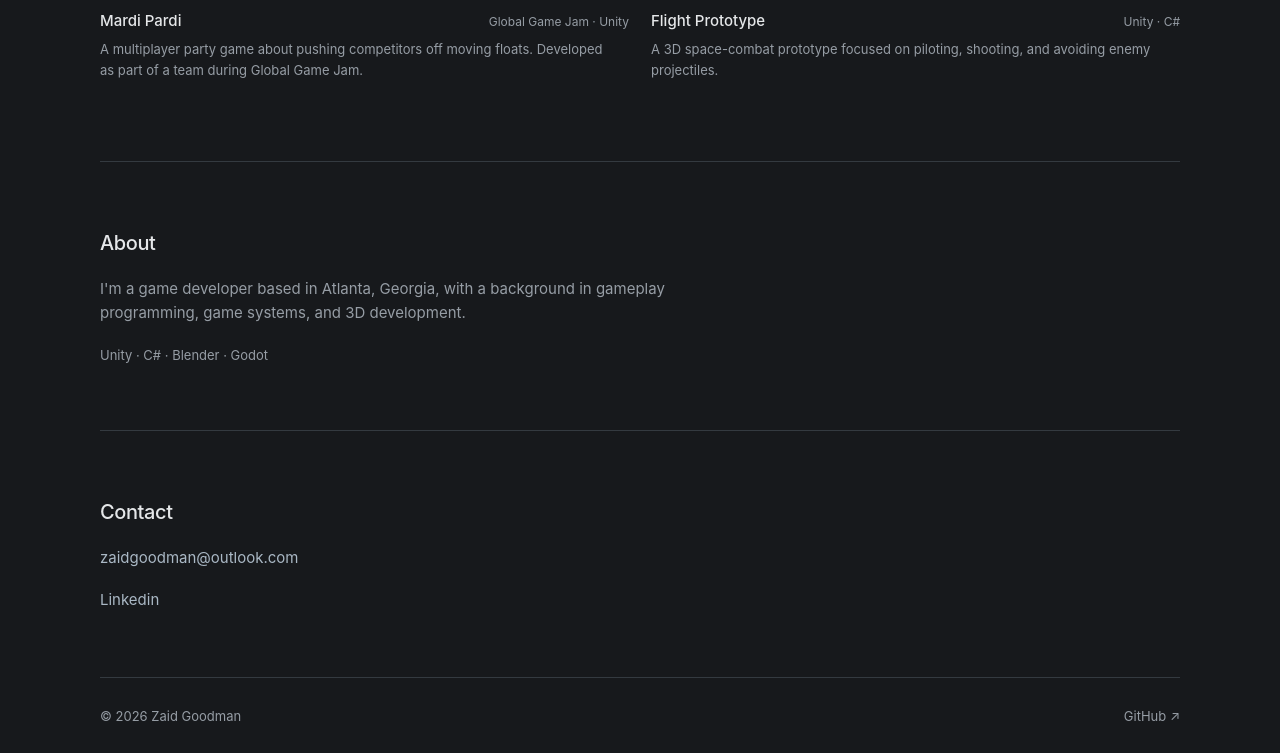
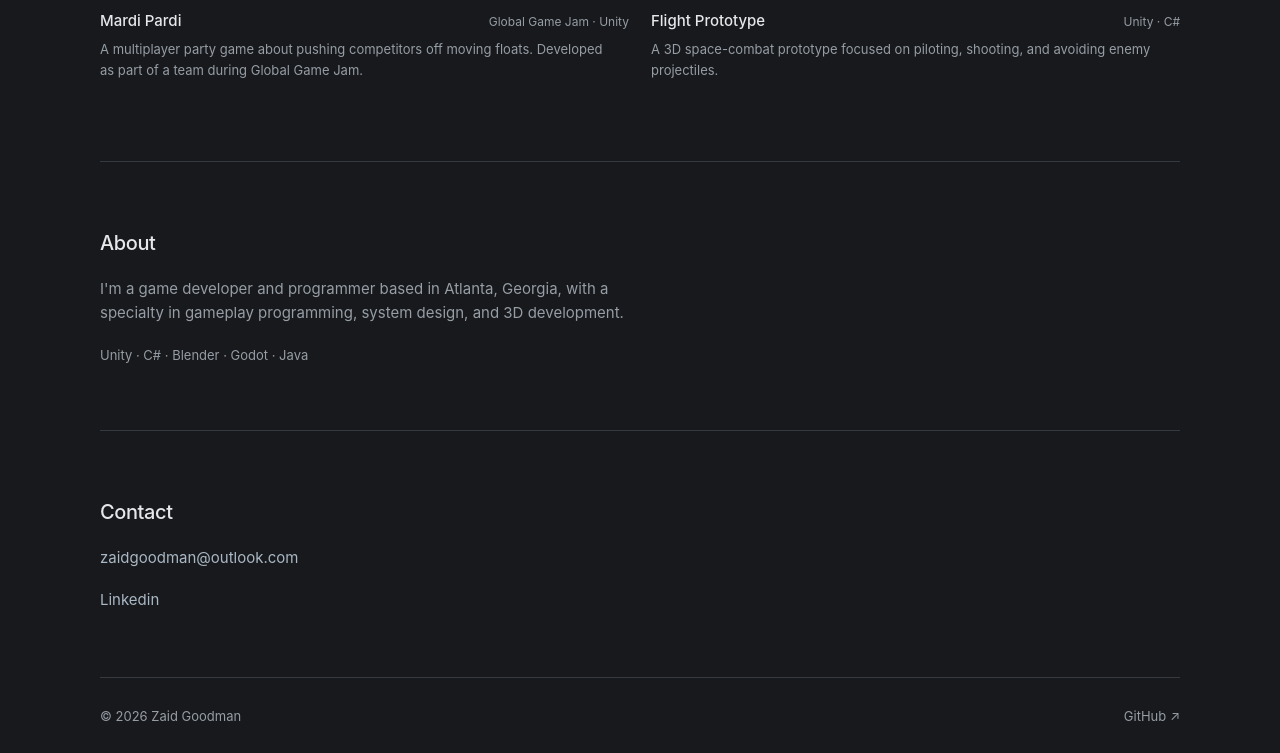
Before and after one commit to TurtleBr4/TurtleBr4.github.io, a plain HTML site: page index.html in a window 1280 px wide. Shown: the part 1502-2255 px from the top of the page. Drawn offline with Linux system fonts and the light colour scheme.

Commit message:
files re-added and some css changes

```diff
--- a/index.html
+++ b/index.html
@@ -35,8 +35,8 @@
 
     <section class="about" id="about">
       <h2>About</h2>
-      <p>I'm a game developer based in Atlanta, Georgia, with a background in gameplay programming, game systems, and 3D development.</p>
-      <p class="quiet">Unity · C# · Blender · Godot</p>
+      <p>I'm a game developer and programmer based in Atlanta, Georgia, with a specialty in gameplay programming, system design, and 3D development.</p>
+      <p class="quiet">Unity · C# · Blender · Godot · Java</p>
     </section>
 
     <section class="contact" id="contact">
--- a/projects.json
+++ b/projects.json
@@ -3,7 +3,7 @@
     "title": "VaporStrike",
     "type": "Unity \u00b7 C#",
     "description": "A platform fighter in development, built around responsive movement, buffered inputs, and reusable combat systems.",
-    "image": "",
+    "image": "data/vaporstrikeLogo.png",
     "imageAlt": "VaporStrike gameplay"
   },
   {
--- a/style.css
+++ b/style.css
@@ -80,6 +80,8 @@ footer,
 .quiet {
     color: var(--muted);
     font-size: 13px;
+    align-items: center;
+
 }
 
 /* Intro */
```
Also changed, not shown: data/vaporstrikeLogo.png (added), 1 other file.
